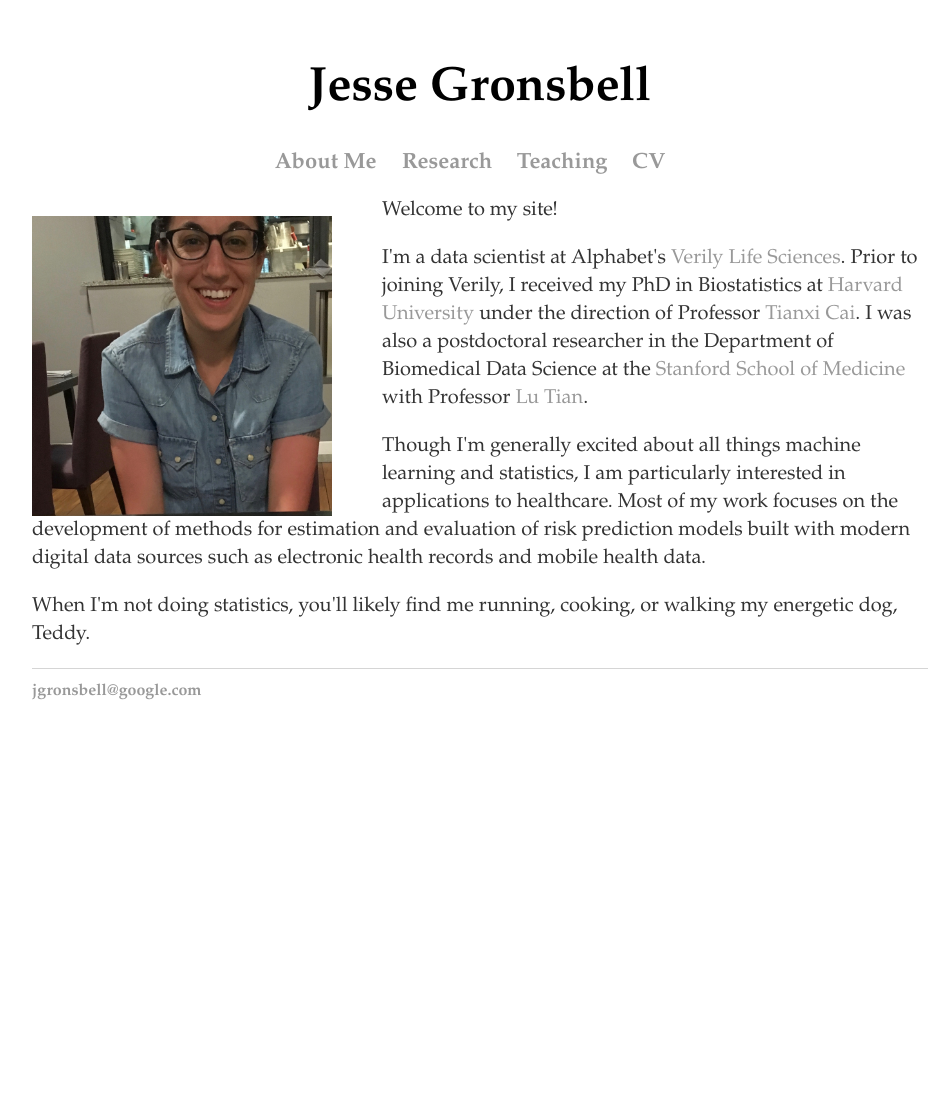
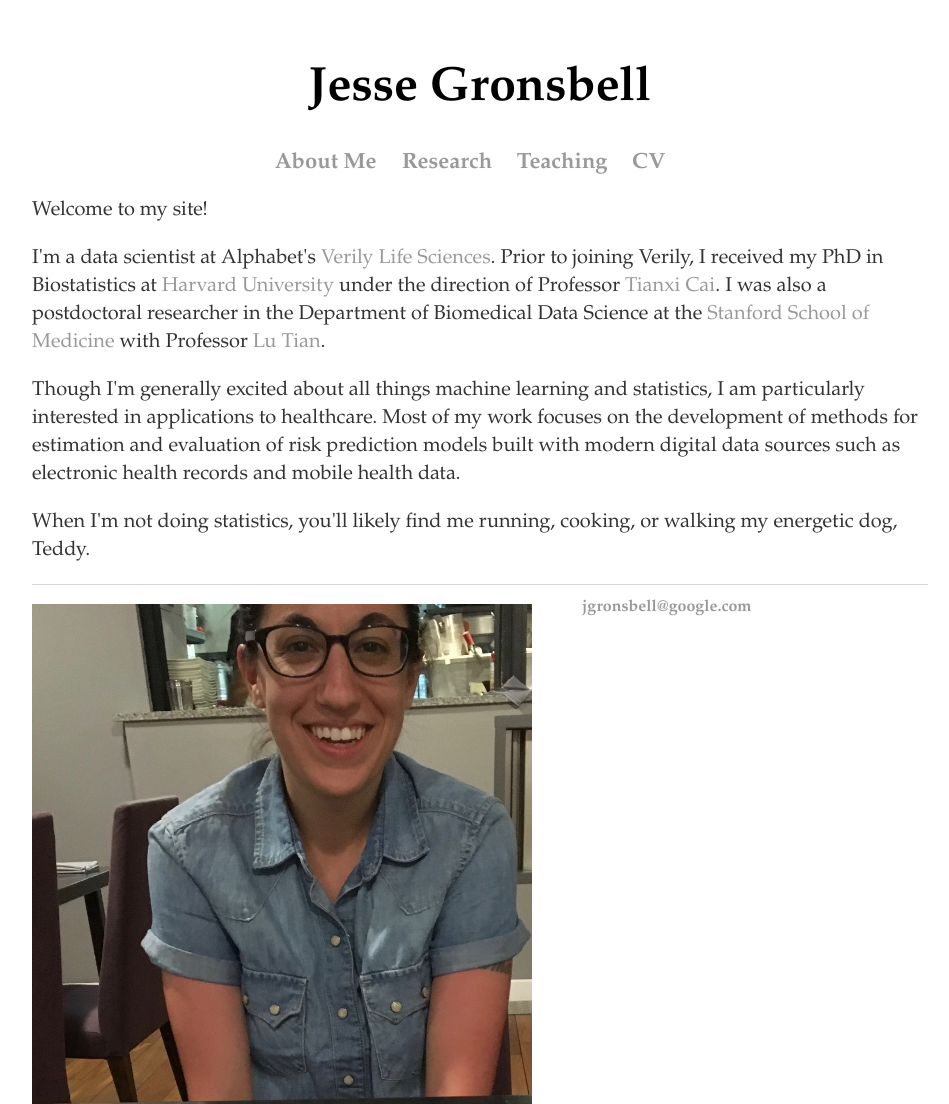
Before and after one commit to jgrons/old_website, a Jekyll site: the page built from index.html, in a window 1280 px wide. Shown: the whole page, without its empty margins (160-1109 px from the left). Built offline with Jekyll 4.4.1, drawn with Linux system fonts in a browser that asks for light colours; before the commit the page ends 900 px from its top, so only the background shows below that.

Commit message:
Update index.html

```diff
--- a/index.html
+++ b/index.html
@@ -4,13 +4,9 @@
 ---
 <div class="blurb">
 
-			<div class="span2">
-			   <a href="../pics/me.jpg">
-            <img src="../pics/me.jpg" HEIGHT="300" WIDTH="300" align="left" style="margin:20px 50px 0px 0px"
-                  title="JG" alt="JG"/></a>
-        </div>
 
-		<p style="font-size:20px; font-family: palatino">
+
+	<p style="font-size:20px; font-family: palatino">
 	Welcome to my site!
 	</p>
 
@@ -34,6 +30,10 @@
 		</p>
 
 
-
+	<div class="span2">
+			   <a href="../pics/me.jpg">
+            <img src="../pics/me.jpg" HEIGHT="500" WIDTH="500" align="left" style="margin:20px 50px 0px 0px"
+                  title="JG" alt="JG"/></a>
+        </div>
 
 </div><!-- /.blurb -->
```
